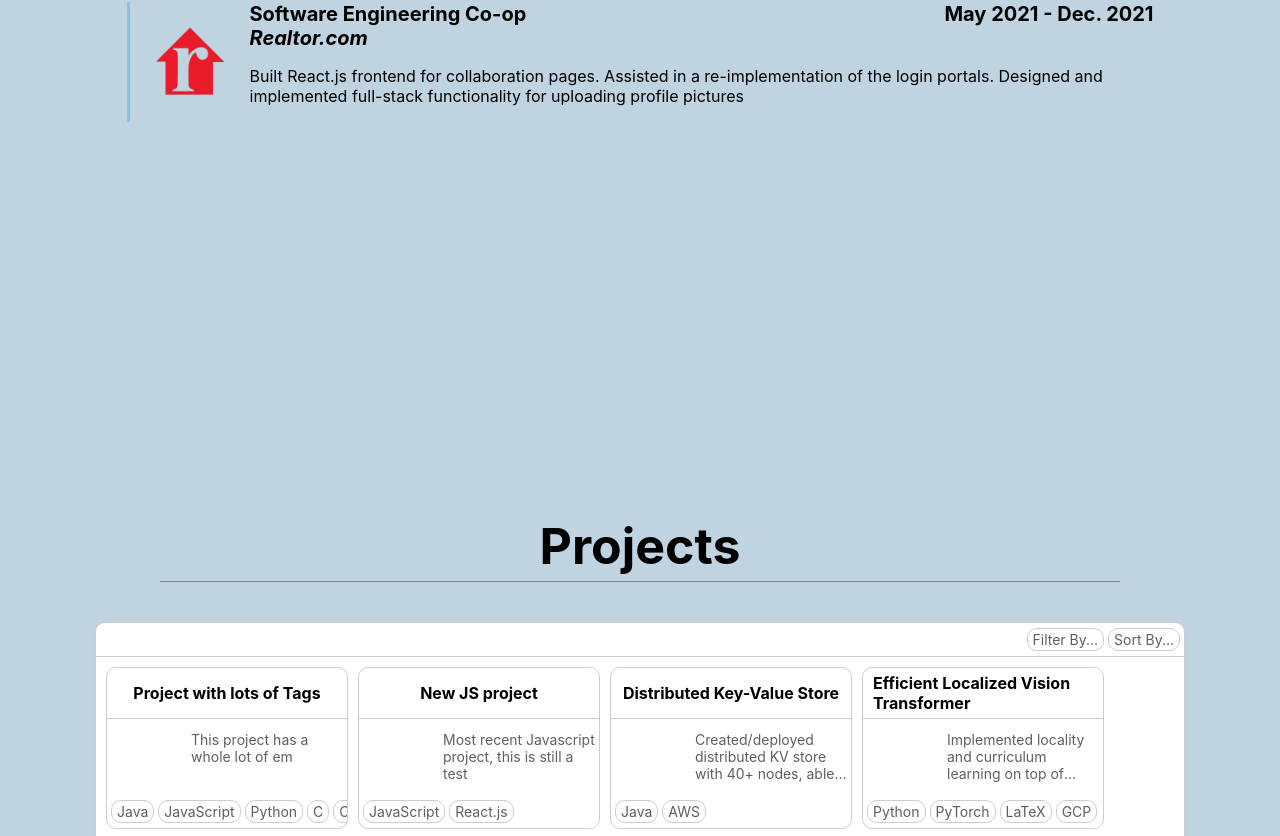
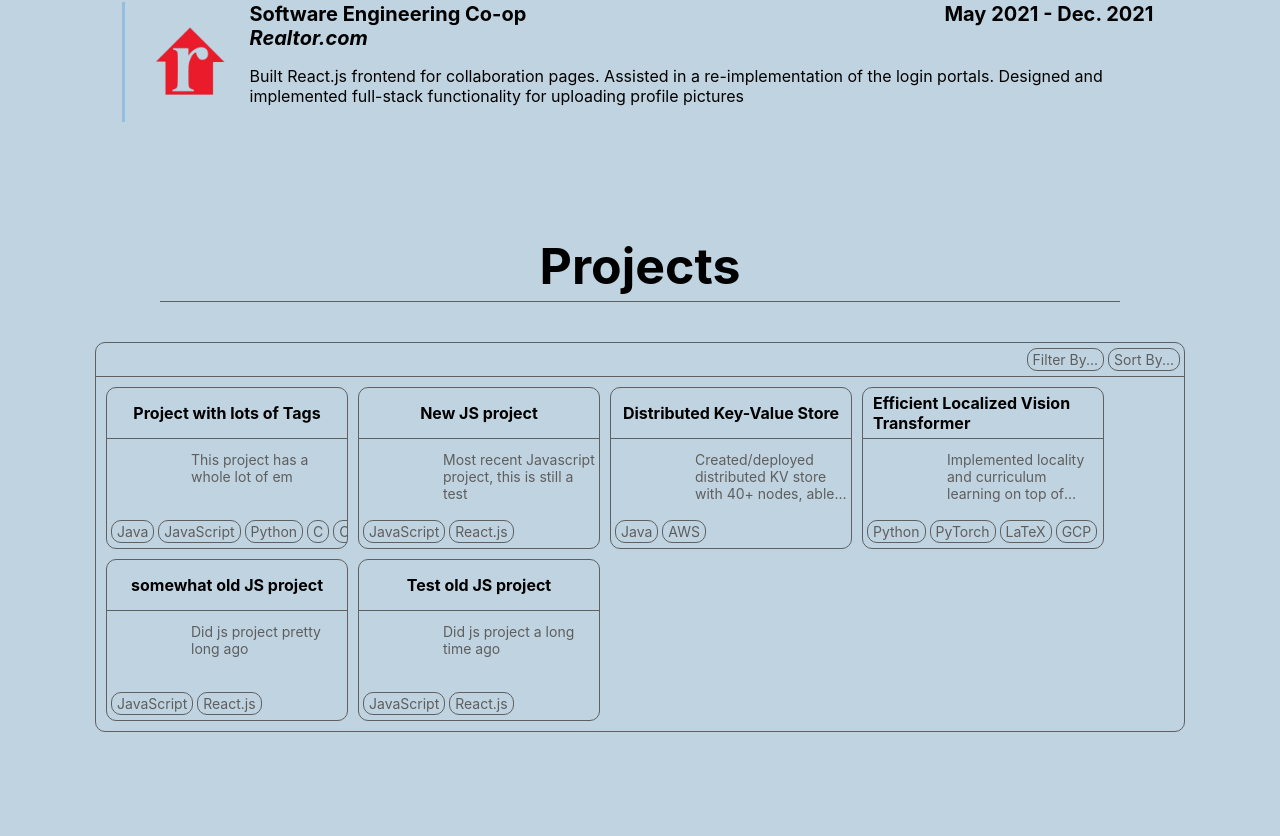
Before and after one commit to nickhamiltonn/portfolio, a React (Create React App) app: page / in a window 1280 px wide. Shown: the part 1084-1920 px from the top of the page. Built offline with nearby package versions, Linux system fonts and the light colour scheme.

Commit message:
Adding hover effects and fixing spacing for expereince page

```diff
--- a/src/styles/components/ExperienceBar.css
+++ b/src/styles/components/ExperienceBar.css
@@ -5,6 +5,7 @@
     width: 80vw;
     height: 15vh;
     border-left: 3px solid rgb(146, 191, 221);
+    padding: 0px 5px;
     margin: auto;
     margin-bottom: 20px;
     background-size: 200% 200%;
--- a/src/styles/components/ProjectGallery.css
+++ b/src/styles/components/ProjectGallery.css
@@ -1,6 +1,6 @@
 .project-gallery {
-    background-color: white;
-    border: 1px solid #ccc;
+    /*background-color: white;*/
+    border: 1px solid rgb(96, 96, 96);
     border-radius: 10px;
     width: 85%;
     margin: auto;
--- a/src/styles/components/ProjectGalleryHeader.css
+++ b/src/styles/components/ProjectGalleryHeader.css
@@ -2,12 +2,12 @@
     display: flex;
     flex-direction: row-reverse;
     padding: 5px 0px;
-    border-bottom: 1px solid #ccc;
+    border-bottom: 1px solid rgb(96, 96, 96);
 }
 
 .hover {
     font-size: 14px;
-    border: 1px solid #ccc;
+    border: 1px solid rgb(96, 96, 96);
     border-radius: 10px;
     color: rgb(94, 94, 94);
     padding: 2px 5px;
@@ -23,7 +23,7 @@
     box-shadow: 0px 8px 16px 0px rgba(0,0,0,0.2);
     color: rgb(94, 94, 94);
     background-color: #f9f9f9;
-    border: 1px solid #ccc;
+    border: 1px solid rgb(96, 96, 96);
     border-radius: 10px;
     padding: 10px;
     margin-top: 2px;
@@ -35,7 +35,7 @@
     display: inline-block;
     width: 100%;
     text-align: center;
-    border-bottom: 1px solid #ccc;
+    border-bottom: 1px solid rgb(96, 96, 96);
     margin-bottom: 10px;
     padding-bottom: 2px;
 }
@@ -58,7 +58,7 @@
 .dropdown .sort-options {
     display: block;
     color: rgb(94, 94, 94);
-    border: 1px solid #ccc;
+    border: 1px solid rgb(96, 96, 96);
     border-radius: 10px;
     padding: 2px;
     margin: 0 auto;
--- a/src/styles/components/ProjectTile.css
+++ b/src/styles/components/ProjectTile.css
@@ -3,9 +3,12 @@
   width: 30vh;
   display: flex;
   flex-direction: column;
-  border: 1px solid #ccc;
+  border: 1px solid rgb(96, 96, 96);
   border-radius: 10px;
   margin: 5px;
+  -webkit-transition: background 0.5s;
+  transition: background 0.5s;
+  transition: transform .2s ease-in-out;
 }
 
 .tile p {
@@ -23,10 +26,16 @@
   text-overflow: ellipsis;
 }
 
+.tile:hover {
+  background-color: rgb(146, 191, 221);
+  cursor: pointer;
+  transform: scale(1.05);
+}
+
 .tile-header {
   height: 25%;
   padding: 5px 10px;
-  border-bottom: 1px solid #ccc;
+  border-bottom: 1px solid rgb(96, 96, 96);
   display: -webkit-flex;
   display: flex;
   align-items: center;
@@ -56,7 +65,7 @@
 
 .tile-bottom li {
   font-size: 14px;
-  border: 1px solid #ccc;
+  border: 1px solid rgb(96, 96, 96);
   border-radius: 10px;
   color: rgb(94, 94, 94);
   padding: 2px 5px;
--- a/src/styles/pages.css
+++ b/src/styles/pages.css
@@ -7,7 +7,7 @@
     padding-top: 10vh;
     padding-bottom: 5px;
     text-align: center;
-    border-bottom: 1px solid grey;
+    border-bottom: 1px solid rgb(96, 96, 96);
     width: 75vw;
     margin: auto;
     margin-bottom: 5vh;
@@ -24,7 +24,7 @@
     align-items: center;
     background-image: linear-gradient(
         to bottom,
-        rgba(159, 218, 255, 0.8),
+        rgba(146, 191, 221, 0.8),
         rgb(192, 211, 224)
     ),
     url("../resources/topography.svg");
@@ -70,21 +70,11 @@
 
 .experience {
     background-color: rgb(192, 211, 224);
-    /*background-image: linear-gradient(
-        to bottom,
-        white,
-        rgba(159, 218, 255, 0.8)
-
-    );*/
+    height: 60vh;
 }
 
 /* --- Projects Page --- */
 
 .projects {
     background-color: rgb(192, 211, 224);
-    /*background-image: linear-gradient(
-        to bottom,
-        rgba(159, 218, 255, 0.8),
-        white
-    );*/
 }
```
